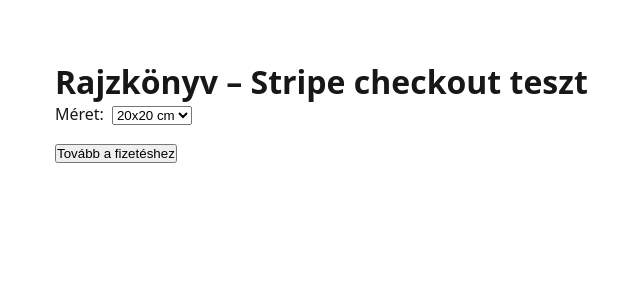
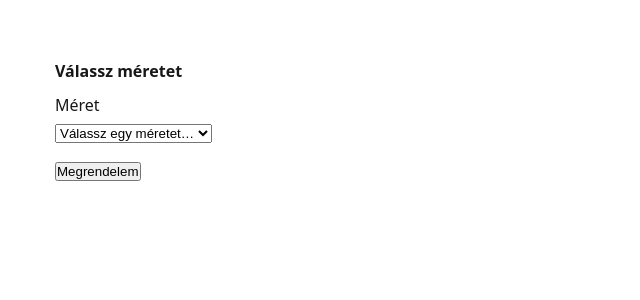
Before and after one commit to kulcsart/rajzkonyv, a Next.js app: page / in a window 1280 px wide. Shown: the top 300 px of the page, without its empty margins (305-945 px from the left). Built offline with nearby package versions, Linux system fonts and the light colour scheme.

Commit message:
feat: add order endpoint and koszonjuk page updates

```diff
--- /dev/null
+++ b/pages/api/order.js
@@ -0,0 +1,34 @@
+import Stripe from "stripe";
+
+const stripe = new Stripe(process.env.STRIPE_SECRET_KEY, { apiVersion: "2024-06-20" });
+
+export default async function handler(req, res) {
+  try {
+    const { session_id } = req.query;
+    if (!session_id) return res.status(400).json({ error: "Missing session_id" });
+
+    const session = await stripe.checkout.sessions.retrieve(session_id, {
+      expand: ["line_items", "customer_details"],
+    });
+
+    const size = session.metadata?.size || null;
+    const email = session.customer_details?.email || null;
+    const status = session.payment_status || null;
+    const currency = session.currency?.toUpperCase() || null;
+    const amount_total = session.amount_total ?? null;
+    const productName = session.line_items?.data?.[0]?.description || null;
+
+    res.status(200).json({
+      id: session.id,
+      size,
+      email,
+      status,
+      currency,
+      amount_total,
+      productName,
+    });
+  } catch (e) {
+    console.error(e);
+    res.status(500).json({ error: "Failed to fetch order" });
+  }
+}
--- a/pages/index.js
+++ b/pages/index.js
@@ -1,15 +1,21 @@
 import { useState } from "react";
 
-const SIZES = ["20x20", "27x20", "27x27"];
+const ALLOWED_SIZES = ["20x20 cm", "27x20 cm", "27x27 cm"];
 
 export default function Home() {
-  const [size, setSize] = useState(SIZES[0]);
+  const [size, setSize] = useState("");
   const [loading, setLoading] = useState(false);
   const [error, setError] = useState("");
 
-  async function startCheckout(e) {
+  async function handleSubmit(e) {
     e.preventDefault();
     setError("");
+
+    if (!ALLOWED_SIZES.includes(size)) {
+      setError("Érvénytelen méret.");
+      return;
+    }
+
     setLoading(true);
     try {
       const res = await fetch("/api/checkout", {
@@ -17,35 +23,54 @@
         headers: { "Content-Type": "application/json" },
         body: JSON.stringify({ size }),
       });
-      const data = await res.json();
-      if (!res.ok) throw new Error(data.error || "Hopp, valami félrement.");
-      window.location.href = data.url; // átirányítás Stripe Checkout-ra
+
+      if (!res.ok) {
+        const msg = await res.text();
+        throw new Error(msg || "Hiba a fizetési folyamat indításakor.");
+      }
+
+      const { url } = await res.json();
+      if (!url) throw new Error("Hiányzó átirányítási URL.");
+      window.location.href = url;
     } catch (err) {
-      setError(err.message);
+      console.error(err);
+      setError("Sajnos hiba történt. Kérlek próbáld újra.");
       setLoading(false);
     }
   }
 
   return (
     <main style={{ maxWidth: 560, margin: "60px auto", fontFamily: "system-ui" }}>
-      <h1>Rajzkönyv – Stripe checkout teszt</h1>
+      <form id="order-form" onSubmit={handleSubmit}>
+        <fieldset disabled={loading} style={{ border: "none", padding: 0 }}>
+          <legend style={{ fontWeight: 600, marginBottom: 12 }}>Válassz méretet</legend>
 
-      <label>
-        Méret:
-        <select value={size} onChange={(e) => setSize(e.target.value)} style={{ marginLeft: 8 }}>
-          {SIZES.map((s) => (
-            <option key={s} value={s}>{s} cm</option>
-          ))}
-        </select>
-      </label>
+          <label htmlFor="size">Méret</label>
+          <select
+            id="size"
+            name="size"
+            required
+            value={size}
+            onChange={(e) => setSize(e.target.value)}
+            style={{ display: "block", marginTop: 8, marginBottom: 16 }}
+          >
+            <option value="" disabled>
+              Válassz egy méretet…
+            </option>
+            {ALLOWED_SIZES.map((option) => (
+              <option key={option} value={option}>
+                {option}
+              </option>
+            ))}
+          </select>
+        </fieldset>
 
-      <div style={{ marginTop: 16 }}>
-        <button onClick={startCheckout} disabled={loading}>
-          {loading ? "Továbbítás…" : "Tovább a fizetéshez"}
+        <button type="submit" id="buy-btn" className="button-order" disabled={loading}>
+          {loading ? "Kérem várjon…" : "Megrendelem"}
         </button>
-      </div>
+      </form>
 
-      {error && <p style={{ color: "crimson", marginTop: 12 }}>{error}</p>}
+      {error && <p style={{ color: "crimson", marginTop: 16 }}>{error}</p>}
     </main>
   );
 }
```
Also changed, not shown: pages/koszonjuk.js (+33 -60 lines).
